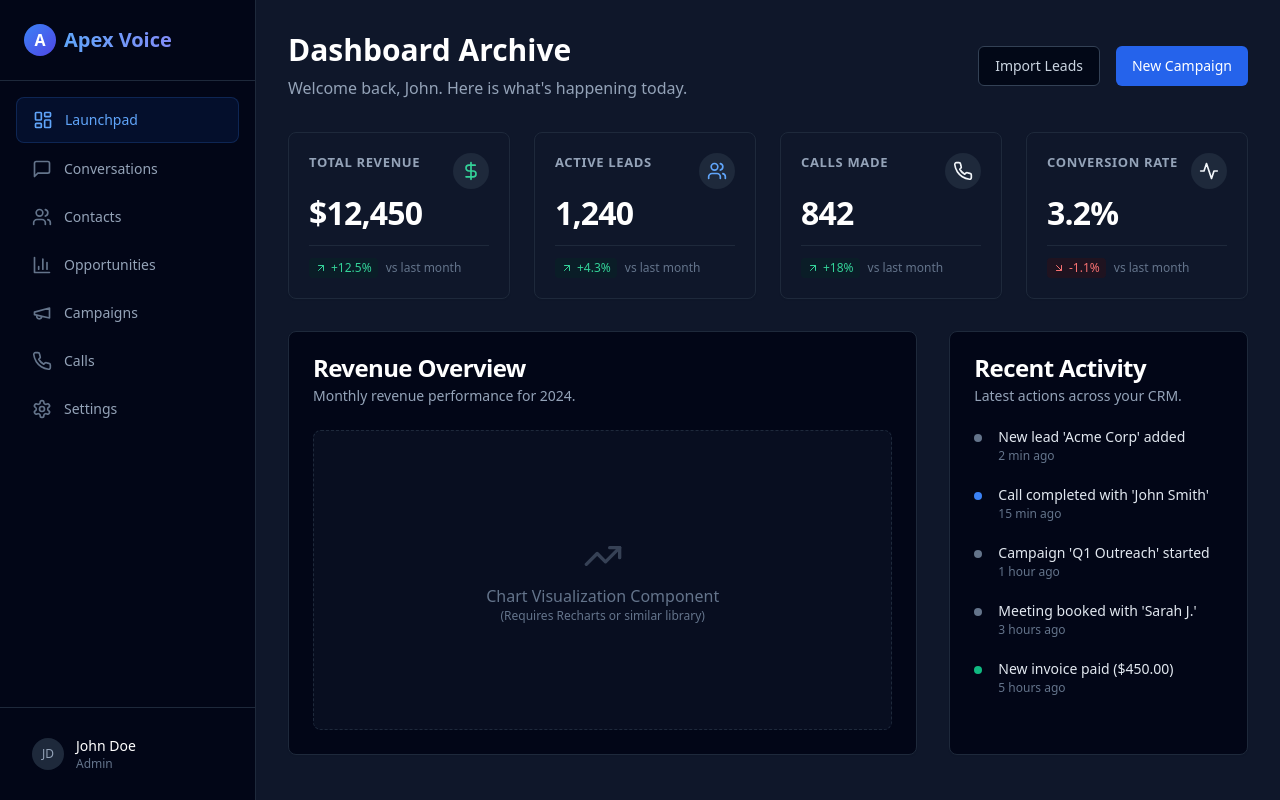
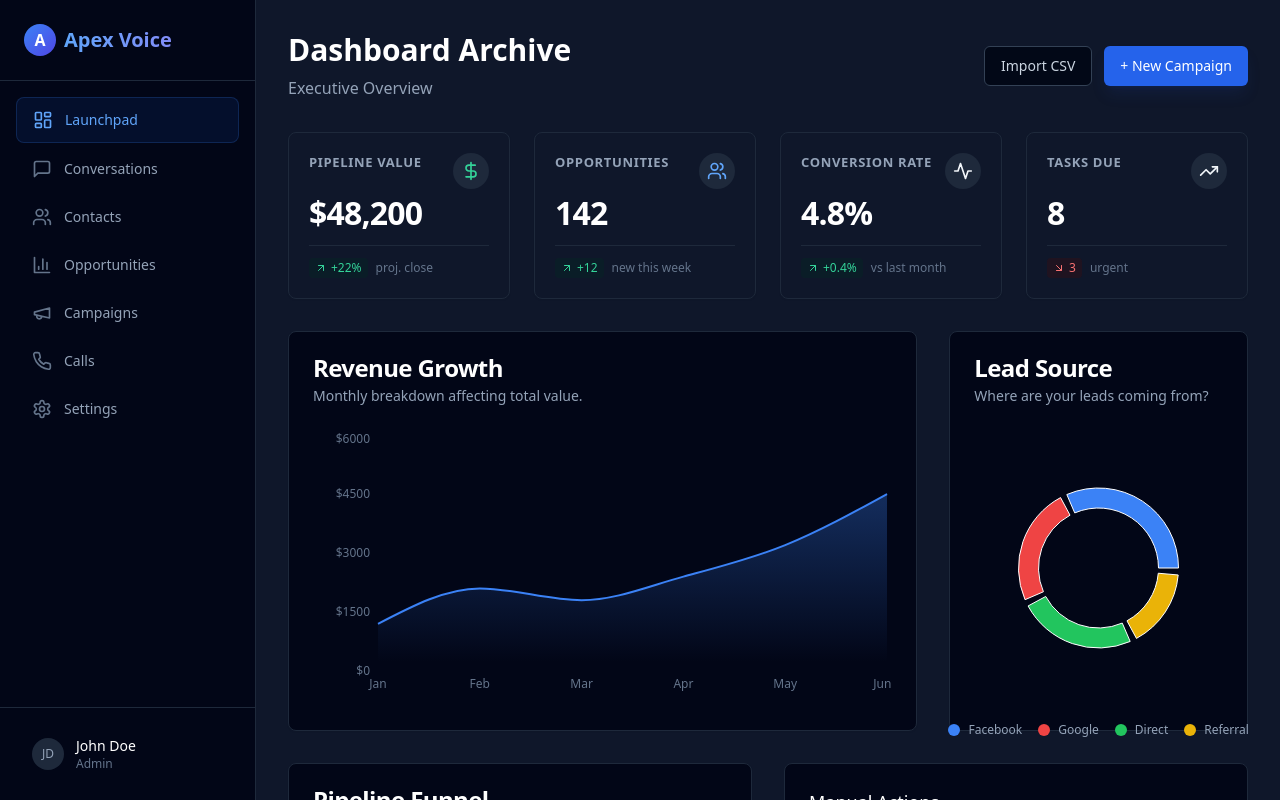
Before and after one commit to apexvoice420/apexvoice42033, a Next.js app: page /dashboard in a window 1280 px wide. Built offline with nearby package versions, Linux system fonts and the light colour scheme.

Commit message:
Final Polish: GHL Charts

```diff
--- a/app/dashboard/page.tsx
+++ b/app/dashboard/page.tsx
@@ -1,113 +1,87 @@
 "use client";
 
-import { Card, CardContent, CardDescription, CardHeader, CardTitle } from "../../components/ui/card";
 import { Button } from "../../components/ui/button";
-import { ArrowUpRight, Users, DollarSign, Phone, Activity, ArrowRight, TrendingUp } from "lucide-react";
+import { Users, DollarSign, Phone, Activity, TrendingUp } from "lucide-react";
 import Link from "next/link";
 import StatsCard from "../../components/Crm/StatsCard";
+import { RevenueChart, LeadSourceChart, PipelineFunnel } from "../../components/Crm/DashboardCharts";
 
 export default function DashboardPage() {
     return (
         <div className="space-y-8">
-            <div className="flex items-center justify-between">
+            <div className="flex flex-col md:flex-row md:items-center justify-between gap-4">
                 <div>
                     <h1 className="text-3xl font-bold text-white">Dashboard Archive</h1>
-                    <p className="text-slate-400 mt-2">Welcome back, John. Here is what's happening today.</p>
+                    <p className="text-slate-400 mt-2">Executive Overview</p>
                 </div>
-                <div className="flex gap-4">
+                <div className="flex gap-3">
                     <Link href="/dashboard/crm/importer">
                         <Button variant="outline" className="border-slate-700 text-slate-300 hover:bg-slate-900">
-                            Import Leads
+                            Import CSV
                         </Button>
                     </Link>
                     <Link href="/dashboard/campaigns">
-                        <Button className="bg-blue-600 hover:bg-blue-700 text-white">
-                            New Campaign
+                        <Button className="bg-blue-600 hover:bg-blue-700 text-white shadow-lg shadow-blue-900/20">
+                            + New Campaign
                         </Button>
                     </Link>
                 </div>
             </div>
 
-            {/* Stats Grid */}
+            {/* Top Stats - GHL Style (Pipeline Value, Conversion, etc) */}
             <div className="grid grid-cols-1 md:grid-cols-2 lg:grid-cols-4 gap-6">
                 <StatsCard
-                    title="Total Revenue"
-                    value="$12,450"
+                    title="Pipeline Value"
+                    value="$48,200"
                     icon={DollarSign}
-                    trend={{ value: "+12.5%", label: "vs last month", isPositive: true }}
+                    trend={{ value: "+22%", label: "proj. close", isPositive: true }}
                     color="emerald"
                 />
                 <StatsCard
-                    title="Active Leads"
-                    value="1,240"
+                    title="Opportunities"
+                    value="142"
                     icon={Users}
-                    trend={{ value: "+4.3%", label: "vs last month", isPositive: true }}
+                    trend={{ value: "+12", label: "new this week", isPositive: true }}
                     color="blue"
                 />
                 <StatsCard
-                    title="Calls Made"
-                    value="842"
-                    icon={Phone}
-                    trend={{ value: "+18%", label: "vs last month", isPositive: true }}
-                    color="indigo"
+                    title="Conversion Rate"
+                    value="4.8%"
+                    icon={Activity}
+                    trend={{ value: "+0.4%", label: "vs last month", isPositive: true }}
+                    color="purple"
                 />
                 <StatsCard
-                    title="Conversion Rate"
-                    value="3.2%"
-                    icon={Activity}
-                    trend={{ value: "-1.1%", label: "vs last month", isPositive: false }}
-                    color="purple"
+                    title="Tasks Due"
+                    value="8"
+                    icon={TrendingUp}
+                    trend={{ value: "3", label: "urgent", isPositive: false }}
+                    color="indigo"
                 />
             </div>
 
-            {/* Main Content Grid */}
+            {/* Charts Grid */}
             <div className="grid grid-cols-1 lg:grid-cols-3 gap-8">
+                {/* Main Revenue Chart (Span 2) */}
+                <RevenueChart />
 
-                {/* Chart / Analytics Placeholder */}
-                <Card className="col-span-1 lg:col-span-2 bg-slate-950 border-slate-800">
-                    <CardHeader>
-                        <CardTitle className="text-white">Revenue Overview</CardTitle>
-                        <CardDescription className="text-slate-400">Monthly revenue performance for 2024.</CardDescription>
-                    </CardHeader>
-                    <CardContent>
-                        <div className="h-[300px] w-full bg-slate-900/50 rounded-lg flex items-center justify-center border border-slate-800 border-dashed">
-                            <div className="text-center text-slate-500">
-                                <TrendingUp className="h-10 w-10 mx-auto mb-2 opacity-50" />
-                                <p>Chart Visualization Component</p>
-                                <p className="text-xs">(Requires Recharts or similar library)</p>
-                            </div>
-                        </div>
-                    </CardContent>
-                </Card>
+                {/* Lead Source Pie (Span 1) */}
+                <LeadSourceChart />
+            </div>
 
-                {/* Recent Activity Feed */}
-                <Card className="col-span-1 bg-slate-950 border-slate-800">
-                    <CardHeader>
-                        <CardTitle className="text-white">Recent Activity</CardTitle>
-                        <CardDescription className="text-slate-400">Latest actions across your CRM.</CardDescription>
-                    </CardHeader>
-                    <CardContent>
-                        <div className="space-y-6">
-                            {[
-                                { text: "New lead 'Acme Corp' added", time: "2 min ago", type: "lead" },
-                                { text: "Call completed with 'John Smith'", time: "15 min ago", type: "call" },
-                                { text: "Campaign 'Q1 Outreach' started", time: "1 hour ago", type: "campaign" },
-                                { text: "Meeting booked with 'Sarah J.'", time: "3 hours ago", type: "meeting" },
-                                { text: "New invoice paid ($450.00)", time: "5 hours ago", type: "money" },
-                            ].map((item, i) => (
-                                <div key={i} className="flex items-start gap-4">
-                                    <div className={`mt-1 h-2 w-2 rounded-full ${item.type === 'money' ? 'bg-emerald-500' :
-                                            item.type === 'call' ? 'bg-blue-500' : 'bg-slate-500'
-                                        }`} />
-                                    <div className="space-y-1">
-                                        <p className="text-sm font-medium text-slate-200 leading-none">{item.text}</p>
-                                        <p className="text-xs text-slate-500">{item.time}</p>
-                                    </div>
-                                </div>
-                            ))}
-                        </div>
-                    </CardContent>
-                </Card>
+            <div className="grid grid-cols-1 lg:grid-cols-2 gap-8">
+                {/* Funnel Chart */}
+                <PipelineFunnel />
+
+                {/* Recent Activity (Legacy Text Feed) */}
+                <div className="bg-slate-950 border border-slate-800 rounded-lg p-6">
+                    <h3 className="text-lg font-medium text-white mb-4">Manual Actions</h3>
+                    <div className="bg-slate-900/50 rounded-lg p-8 flex flex-col items-center justify-center text-center h-[240px] border border-slate-800 border-dashed">
+                        <Phone className="h-10 w-10 text-slate-500 mb-2" />
+                        <p className="text-slate-400">No manual calls pending.</p>
+                        <Button variant="link" className="text-blue-400 mt-2">View All Tasks</Button>
+                    </div>
+                </div>
             </div>
         </div>
     );
--- /dev/null
+++ b/components/Crm/DashboardCharts.tsx
@@ -0,0 +1,127 @@
+"use client";
+
+import { Card, CardContent, CardDescription, CardHeader, CardTitle } from "@/components/ui/card";
+import { Area, AreaChart, Bar, BarChart, Cell, Pie, PieChart, ResponsiveContainer, Tooltip, XAxis, YAxis } from "recharts";
+
+const revenueData = [
+    { name: "Jan", total: 1200 },
+    { name: "Feb", total: 2100 },
+    { name: "Mar", total: 1800 },
+    { name: "Apr", total: 2400 },
+    { name: "May", total: 3200 },
+    { name: "Jun", total: 4500 },
+];
+
+const sourceData = [
+    { name: "Facebook", value: 400, color: "#3b82f6" }, // Blue
+    { name: "Google", value: 300, color: "#ef4444" },   // Red
+    { name: "Direct", value: 300, color: "#22c55e" },   // Green
+    { name: "Referral", value: 200, color: "#eab308" }, // Yellow
+];
+
+const funnelData = [
+    { name: "New Leads", value: 120, color: "#3b82f6" },
+    { name: "Called", value: 80, color: "#6366f1" },
+    { name: "Booked", value: 45, color: "#8b5cf6" },
+    { name: "Closed", value: 12, color: "#ec4899" },
+];
+
+export function RevenueChart() {
+    return (
+        <Card className="bg-slate-950 border-slate-800 col-span-1 lg:col-span-2">
+            <CardHeader>
+                <CardTitle className="text-white">Revenue Growth</CardTitle>
+                <CardDescription className="text-slate-400">Monthly breakdown affecting total value.</CardDescription>
+            </CardHeader>
+            <CardContent className="h-[300px]">
+                <ResponsiveContainer width="100%" height="100%">
+                    <AreaChart data={revenueData}>
+                        <defs>
+                            <linearGradient id="colorTotal" x1="0" y1="0" x2="0" y2="1">
+                                <stop offset="5%" stopColor="#3b82f6" stopOpacity={0.3} />
+                                <stop offset="95%" stopColor="#3b82f6" stopOpacity={0} />
+                            </linearGradient>
+                        </defs>
+                        <XAxis dataKey="name" stroke="#64748b" fontSize={12} tickLine={false} axisLine={false} />
+                        <YAxis stroke="#64748b" fontSize={12} tickLine={false} axisLine={false} tickFormatter={(value) => `$${value}`} />
+                        <Tooltip
+                            contentStyle={{ backgroundColor: "#1e293b", borderColor: "#334155", color: "#fff" }}
+                            itemStyle={{ color: "#fff" }}
+                        />
+                        <Area type="monotone" dataKey="total" stroke="#3b82f6" strokeWidth={2} fillOpacity={1} fill="url(#colorTotal)" />
+                    </AreaChart>
+                </ResponsiveContainer>
+            </CardContent>
+        </Card>
+    );
+}
+
+export function LeadSourceChart() {
+    return (
+        <Card className="bg-slate-950 border-slate-800 col-span-1">
+            <CardHeader>
+                <CardTitle className="text-white">Lead Source</CardTitle>
+                <CardDescription className="text-slate-400">Where are your leads coming from?</CardDescription>
+            </CardHeader>
+            <CardContent className="h-[300px]">
+                <ResponsiveContainer width="100%" height="100%">
+                    <PieChart>
+                        <Pie
+                            data={sourceData}
+                            cx="50%"
+                            cy="50%"
+                            innerRadius={60}
+                            outerRadius={80}
+                            paddingAngle={5}
+                            dataKey="value"
+                        >
+                            {sourceData.map((entry, index) => (
+                                <Cell key={`cell-${index}`} fill={entry.color} />
+                            ))}
+                        </Pie>
+                        <Tooltip
+                            contentStyle={{ backgroundColor: "#1e293b", borderColor: "#334155", color: "#fff" }}
+                            itemStyle={{ color: "#fff" }}
+                        />
+                    </PieChart>
+                </ResponsiveContainer>
+                <div className="flex justify-center gap-4 mt-4">
+                    {sourceData.map((item) => (
+                        <div key={item.name} className="flex items-center gap-2">
+                            <div className="h-3 w-3 rounded-full" style={{ backgroundColor: item.color }} />
+                            <span className="text-xs text-slate-400">{item.name}</span>
+                        </div>
+                    ))}
+                </div>
+            </CardContent>
+        </Card>
+    );
+}
+
+export function PipelineFunnel() {
+    return (
+        <Card className="bg-slate-950 border-slate-800 col-span-1">
+            <CardHeader>
+                <CardTitle className="text-white">Pipeline Funnel</CardTitle>
+                <CardDescription className="text-slate-400">Conversion from Lead to Sale.</CardDescription>
+            </CardHeader>
+            <CardContent className="h-[300px]">
+                <ResponsiveContainer width="100%" height="100%">
+                    <BarChart layout="vertical" data={funnelData} margin={{ left: 20 }}>
+                        <XAxis type="number" hide />
+                        <YAxis dataKey="name" type="category" stroke="#94a3b8" fontSize={12} width={80} />
+                        <Tooltip
+                            cursor={{ fill: 'transparent' }}
+                            contentStyle={{ backgroundColor: "#1e293b", borderColor: "#334155", color: "#fff" }}
+                        />
+                        <Bar dataKey="value" radius={[0, 4, 4, 0]}>
+                            {funnelData.map((entry, index) => (
+                                <Cell key={`cell-${index}`} fill={entry.color} />
+                            ))}
+                        </Bar>
+                    </BarChart>
+                </ResponsiveContainer>
+            </CardContent>
+        </Card>
+    );
+}
--- a/package.json
+++ b/package.json
@@ -18,6 +18,7 @@
     "next": "14.0.4",
     "react": "18.2.0",
     "react-dom": "18.2.0",
+    "recharts": "^3.7.0",
     "tailwind-merge": "^2.2.0"
   },
   "devDependencies": {
```
Also changed, not shown: 1 other file (tests, documents, lock files or other folders).
